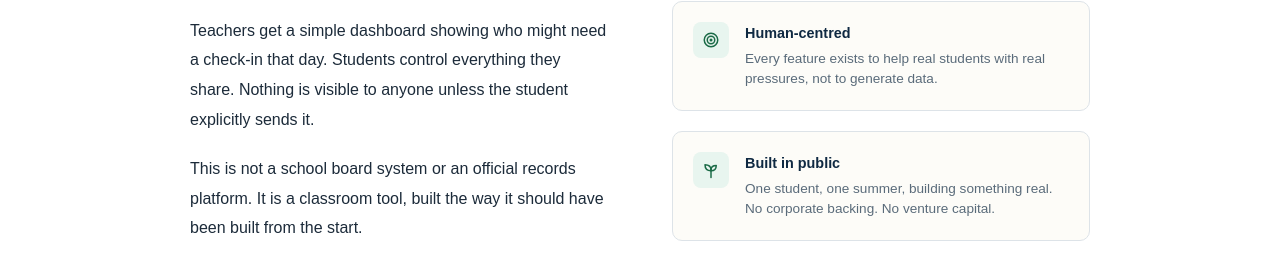
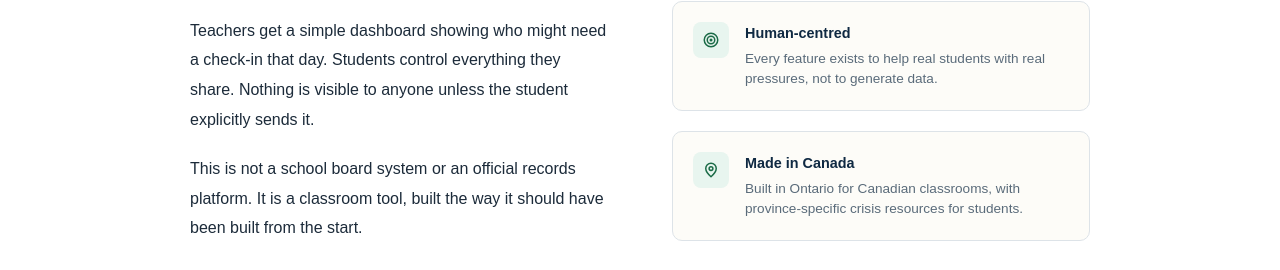
Before and after one commit to WellSpaceApp/WellSpaceHQ, a plain HTML site: page index.html in a window 1280 px wide. Shown: the part 1443-1713 px from the top of the page. Drawn offline with Linux system fonts and the light colour scheme.

Commit message:
Update index.html

```diff
--- a/index.html
+++ b/index.html
@@ -882,10 +882,10 @@ a:focus-visible,button:focus-visible,[tabindex]:focus-visible{outline:3px solid
           </div>
         </div>
         <div class="value-card">
-          <div class="value-icon"><svg width="18" height="18" viewBox="0 0 24 24" fill="none" stroke="currentColor" stroke-width="2" stroke-linecap="round" stroke-linejoin="round"><path d="M12 22V12"/><path d="M12 12C12 7 8 5 4 5c0 5 3 8 8 8Z"/><path d="M12 12c0-4 3-6 7-6 0 4-2 7-7 7Z"/></svg></div>
+          <div class="value-icon"><svg width="18" height="18" viewBox="0 0 24 24" fill="none" stroke="currentColor" stroke-width="2" stroke-linecap="round" stroke-linejoin="round"><path d="M12 21s-7-6.2-7-11a7 7 0 0 1 14 0c0 4.8-7 11-7 11z"/><circle cx="12" cy="10" r="2.5"/></svg></div>
           <div>
-            <div class="value-title">Built in public</div>
-            <div class="value-desc">One student, one summer, building something real. No corporate backing. No venture capital.</div>
+           <div class="value-title">Made in Canada</div>
+            <div class="value-desc">Built in Ontario for Canadian classrooms, with province-specific crisis resources for students.</div>
           </div>
         </div>
       </div>
```
